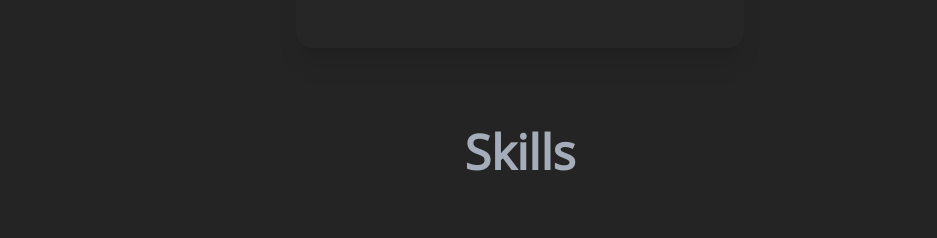
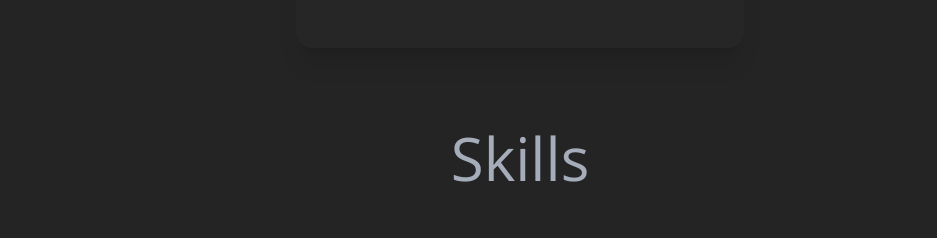
Before and after one commit to jtich40/react-portfolio-2.0, a React (Vite) app: page / in a window 1280 px wide. Shown: the part 1600-1838 px from the top of the page, without its empty margins (120-1057 px from the left). Built offline with nearby package versions, Linux system fonts and the light colour scheme; the HTML template or start-up script is replaced by a standard one.

Commit message:
added reveal animations, increased header font size, and bumped up skill icon sizing

```diff
--- a/src/components/Skills.jsx
+++ b/src/components/Skills.jsx
@@ -83,10 +83,8 @@ export default function Skills() {
 
         // Adjust for different screen sizes
         if (width < 640) { // Mobile
-            return Math.max(45, Math.min(55, targetSkillArea * 0.8));
-        } else if (width < 1024) { // Tablet
             return Math.max(60, Math.min(75, targetSkillArea * 0.9));
-        } else { // Desktop
+        } else {
             return Math.max(75, Math.min(100, targetSkillArea * 1.0));
         }
     };
@@ -285,11 +283,11 @@ export default function Skills() {
             className="container mx-auto py-12 sm:py-16 md:py-20 flex flex-col justify-center items-center"
             id="skills"
         >
-            <h2 className="text-4xl sm:text-5xl text-center mb-8 sm:mb-12 md:mb-16 font-bold">Skills</h2>
+            <h2 className="text-6xl text-center reveal mb-20">Skills</h2>
 
             <div
                 ref={containerRef}
-                className="relative w-full h-[350px] sm:h-[450px] md:h-[550px] lg:h-[650px] rounded-lg overflow-hidden"
+                className="relative w-full h-[350px] sm:h-[450px] md:h-[550px] lg:h-[650px] rounded-lg overflow-hidden reveal"
                 style={{
                     background: 'transparent',
                     touchAction: 'none' // Prevents browser handling of all touch actions
```
